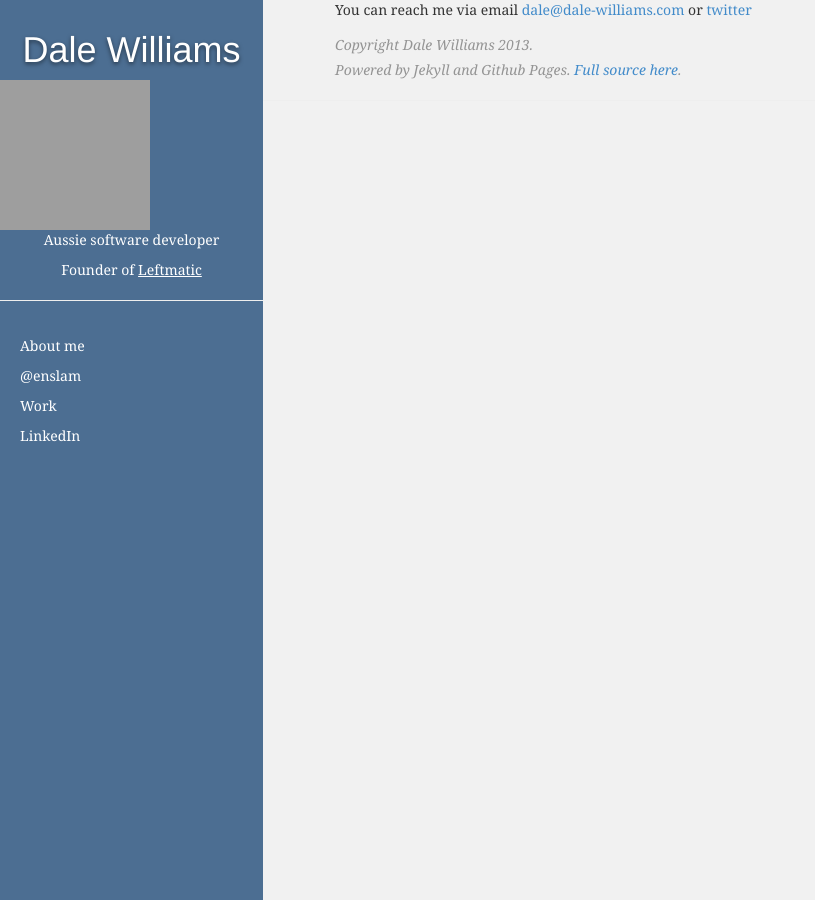
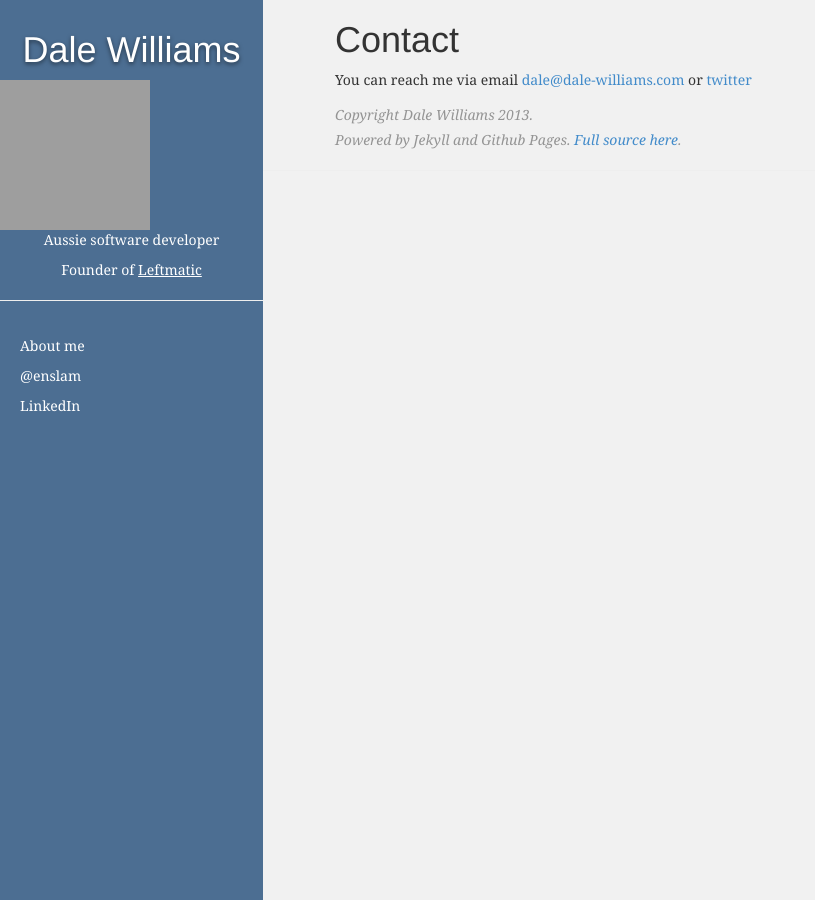
Before and after one commit to enslam/enslam.github.io, a Jekyll site: the page built from contact.md, in a window 1280 px wide. Shown: the whole page, without its empty margins (0-815 px from the left). Built offline with Jekyll 4.4.1, drawn with Linux system fonts in a browser that asks for light colours; Markdown is read by kramdown in place of the engine named in the settings; grey boxes are pictures that could not be loaded.

Commit message:
Heading for contact page

```diff
--- a/_layouts/default.html
+++ b/_layouts/default.html
@@ -33,7 +33,7 @@
                     <ul class="sidenav nav">
                         <li><a href="/about">About me</a></li>
                         <li><a href="https://twitter.com/enslam">@enslam</a></li>
-                        <li><a href="/work">Work</a></li>
+                        <!--<li><a href="/work">Work</a></li>-->
                         <li><a href="http://www.linkedin.com/pub/dale-williams/16/18b/283">LinkedIn</a></li>
                     </ul>
                 </div>
--- a/contact.md
+++ b/contact.md
@@ -6,4 +6,6 @@ permalink: /contact/
 priority: 0.7
 ---
 
-You can reach me via email <a href="mailto:dale@dale-williams.com">dale@dale-williams.com</a> or <a href="https://twitter.com/enslam">twitter</a>
+<h1>Contact</h1>
+
+<p>You can reach me via email <a href="mailto:dale@dale-williams.com">dale@dale-williams.com</a> or <a href="https://twitter.com/enslam">twitter</a></p>
```
